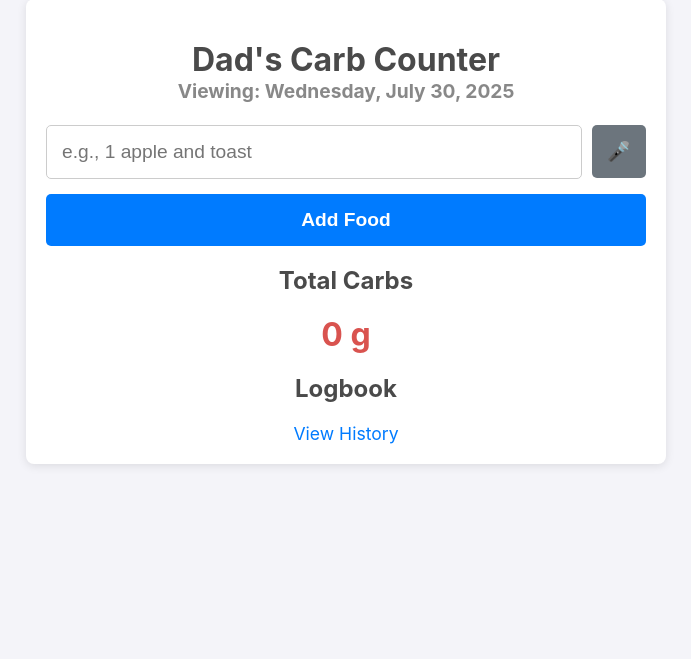
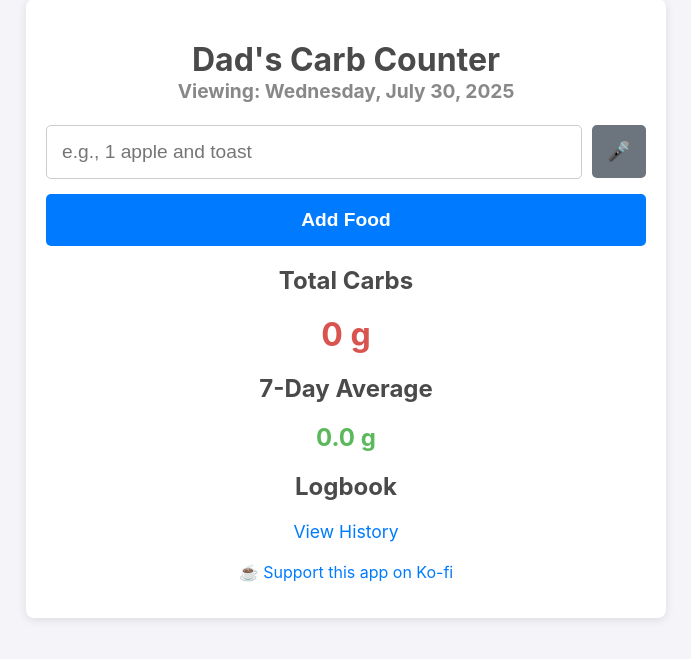
Before and after one commit to jdkelly951/dads-carb-counter, a Flask app: page / in a window 1280 px wide. Shown: the part 21-680 px from the top of the page, without its empty margins (294-985 px from the left). Run offline with Flask 3, Linux system fonts and the light colour scheme.

Commit message:
Initial commit from PythonAnywhere

```diff
--- a/app/routes.py
+++ b/app/routes.py
@@ -2,7 +2,7 @@ import os
 import json
 import uuid
 import requests
-from datetime import datetime
+from datetime import datetime, timedelta
 from flask import Blueprint, request, redirect, url_for, render_template, make_response
 import pytz
 from .utils import load_data, save_data, get_suggestions, get_now
@@ -57,7 +57,10 @@ def index(date_str=None):
                     today_str = get_now().strftime('%Y-%m-%d')
                     log_for_today = all_data.get(today_str, [])
                     for item in result.get('foods', []):
-                        log_for_today.append({'food': item.get('food_name'), 'carbs': item.get('nf_total_carbohydrate', 0)})
+                        log_for_today.append({
+                            'food': item.get('food_name'),
+                            'carbs': item.get('nf_total_carbohydrate', 0)
+                        })
                     all_data[today_str] = log_for_today
                     save_data(user_id, all_data)
 
@@ -68,6 +71,20 @@ def index(date_str=None):
 
     food_log_for_display_date = all_data.get(display_date, [])
     total_carbs = sum(item['carbs'] for item in food_log_for_display_date)
+
+    # Calculate average carbs over past 7 days
+    past_7_dates = [
+        (get_now() - timedelta(days=i)).strftime('%Y-%m-%d')
+        for i in range(7)
+    ]
+
+    carbs_last_7_days = [
+        sum(item['carbs'] for item in all_data.get(date, []))
+        for date in past_7_dates
+    ]
+
+    average_7_days = round(sum(carbs_last_7_days) / 7, 1)
+
     display_date_obj = datetime.strptime(display_date, '%Y-%m-%d')
     display_date_formatted = display_date_obj.strftime('%A, %B %d, %Y')
     suggestions = get_suggestions(all_data)
@@ -75,6 +92,7 @@ def index(date_str=None):
     response = make_response(render_template('index.html',
                             food_log=food_log_for_display_date,
                             total_carbs=total_carbs,
+                            average_7_days=average_7_days,
                             display_date_str=display_date_formatted,
                             display_date_raw=display_date,
                             viewing_today=viewing_today,
--- a/app/templates/index.html
+++ b/app/templates/index.html
@@ -14,18 +14,17 @@
     input[type="text"] { padding: 15px; font-size: 1.2em; border: 1px solid #ccc; border-radius: 5px; }
     button[type="submit"] { padding: 15px; font-size: 1.2em; font-weight: bold; color: #fff; background-color: #007bff; border: none; border-radius: 5px; cursor: pointer; }
     .total-carbs { font-size: 2em; font-weight: bold; text-align: center; color: #d9534f; margin: 20px 0; }
+    .average-carbs { font-size: 1.5em; font-weight: bold; text-align: center; color: #5cb85c; margin-bottom: 20px; }
     ul { list-style-type: none; padding: 0; }
     li { background-color: #f9f9f9; padding: 10px; border-bottom: 1px solid #eee; display: flex; justify-content: space-between; align-items: center; font-size: 1.1em; }
     .delete-item { color: #dc3545; text-decoration: none; font-weight: bold; margin-left: 15px; }
     .nav-link { display: block; text-align: center; margin-top: 20px; color: #007bff; text-decoration: none; font-size: 1.1em; }
     .clear-link { color: #dc3545; }
     .error-box { background-color: #f8d7da; color: #721c24; padding: 15px; border-radius: 5px; margin-bottom: 20px; text-align: center; }
-
-    /* --- NEW STYLES --- */
     .search-container { display: flex; align-items: center; }
     #food-input { flex-grow: 1; }
     #mic-button { padding: 15px; font-size: 1.2em; margin-left: 10px; background-color: #6c757d; color: white; border: none; border-radius: 5px; cursor: pointer; }
-    #ios-tip { text-align: center; font-size: 0.9em; color: #6c757d; margin-top: 0; }
+    #ios-tip, #mic-unsupported { text-align: center; font-size: 0.9em; color: #6c757d; margin-top: 0; }
   </style>
 </head>
 <body>
@@ -49,13 +48,15 @@
       </datalist>
       <button type="submit">Add Food</button>
     </form>
-
     <p id="ios-tip" style="display: none;">Tip: Tap the microphone on your keyboard to use voice input!</p>
-
+    <p id="mic-unsupported" style="display: none;">Voice input not supported in this browser. Try Safari on iPhone.</p>
     {% endif %}
 
     <h2>Total Carbs</h2>
     <div class="total-carbs">{{ total_carbs|round(1) }} g</div>
+
+    <h2>7-Day Average</h2>
+    <div class="average-carbs">{{ average_7_days }} g</div>
 
     <h2>Logbook
       {% if viewing_today and food_log %}
@@ -76,48 +77,54 @@
     {% if food_log %}
     <a href="/clear/{{ display_date_raw }}" class="nav-link clear-link">Clear This Day's Log</a>
     {% endif %}
-  </div>
+
+<p style="text-align: center; margin-top: 20px;">
+  <a href="https://ko-fi.com/johnkelly33759" target="_blank" style="color: #007bff; text-decoration: none;">
+    ☕ Support this app on Ko-fi
+  </a>
+</p>
 
   <script>
-    // Check if the browser supports the Web Speech API
     window.SpeechRecognition = window.SpeechRecognition || window.webkitSpeechRecognition;
+
+    const micButton = document.getElementById('mic-button');
+    const foodInput = document.getElementById('food-input');
+    const iosTip = document.getElementById('ios-tip');
+    const micUnsupported = document.getElementById('mic-unsupported');
+
+    const isIOS = /iPad|iPhone|iPod/.test(navigator.userAgent);
 
     if (window.SpeechRecognition) {
       const recognition = new SpeechRecognition();
-        const micButton = document.getElementById('mic-button');
-        const foodInput = document.getElementById('food-input');
 
       recognition.onresult = function(event) {
         const transcript = event.results[0][0].transcript;
         foodInput.value = transcript;
       };
 
-        micButton.addEventListener('click', function() {
+      micButton.addEventListener('click', function () {
         try {
           recognition.start();
           foodInput.placeholder = 'Listening...';
-            } catch(e) {
+        } catch (e) {
           alert('Speech recognition is not available or is already active.');
         }
       });
 
-        recognition.onspeechend = function() {
+      recognition.onspeechend = function () {
         recognition.stop();
         foodInput.placeholder = 'e.g., 1 apple and toast';
       };
+
     } else {
-        // Hide the button if the API is not supported
-        document.getElementById('mic-button').style.display = 'none';
+      micButton.style.display = 'none';
+
+      if (isIOS) {
+        iosTip.style.display = 'block';
+      } else {
+        micUnsupported.style.display = 'block';
+      }
     }
   </script>
-
-  <script>
-    // Check if the user is on an iOS device
-    if (/iPad|iPhone|iPod/.test(navigator.userAgent)) {
-        // If they are, show the helpful tip
-        document.getElementById('ios-tip').style.display = 'block';
-    }
-  </script>
-
 </body>
 </html>
--- a/app/utils.py
+++ b/app/utils.py
@@ -1,6 +1,6 @@
 import os
 import json
-from datetime import datetime
+from datetime import datetime, timedelta
 import pytz
 from collections import Counter
 
@@ -10,30 +10,37 @@ def get_now():
     """Returns the current datetime in US/Eastern timezone."""
     return datetime.now(EASTERN)
 
-
 def get_user_data_path(user_id):
     """Returns the full path to the user-specific data file."""
     data_folder = os.path.join(os.getcwd(), 'data')
     os.makedirs(data_folder, exist_ok=True)
     return os.path.join(data_folder, f"{user_id}.json")
 
-
 def load_data(user_id):
-    """Loads the carb log data for a specific user."""
+    """Loads the carb log data for a specific user, and prunes entries older than 30 days."""
     path = get_user_data_path(user_id)
     try:
         with open(path, 'r') as f:
-            return json.load(f)
+            data = json.load(f)
     except (FileNotFoundError, json.JSONDecodeError):
         return {}
 
+    # Prune logs older than 30 days
+    cutoff_date = get_now() - timedelta(days=30)
+    data = {
+        date_str: log for date_str, log in data.items()
+        if EASTERN.localize(datetime.strptime(date_str, "%Y-%m-%d")) >= cutoff_date
+    }
+
+    # Save the pruned data back to disk
+    save_data(user_id, data)
+    return data
 
 def save_data(user_id, data):
     """Saves the carb log data for a specific user."""
     path = get_user_data_path(user_id)
     with open(path, 'w') as f:
         json.dump(data, f, indent=4)
-
 
 def get_suggestions(all_data):
     """Returns the top 10 most commonly entered food names across all logs."""
```
Lines whose indentation alone changed are shown as unchanged.
